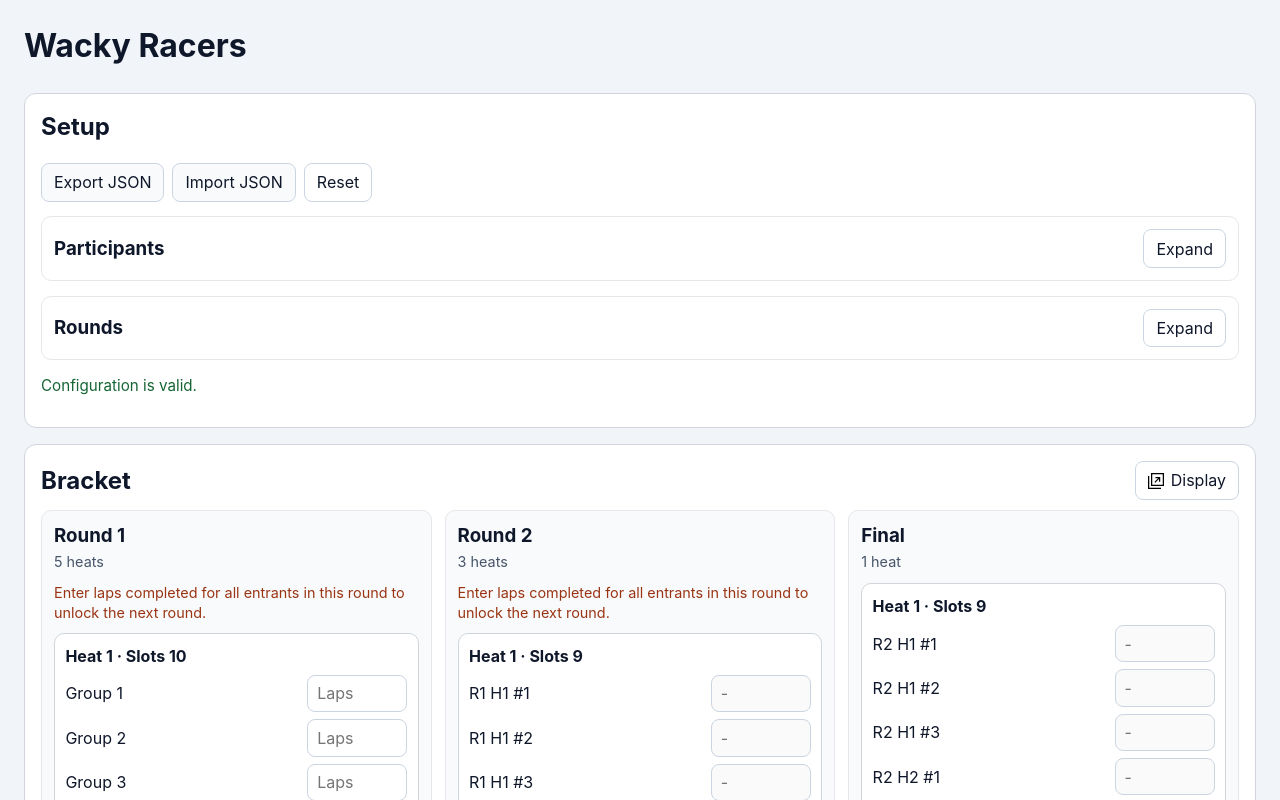
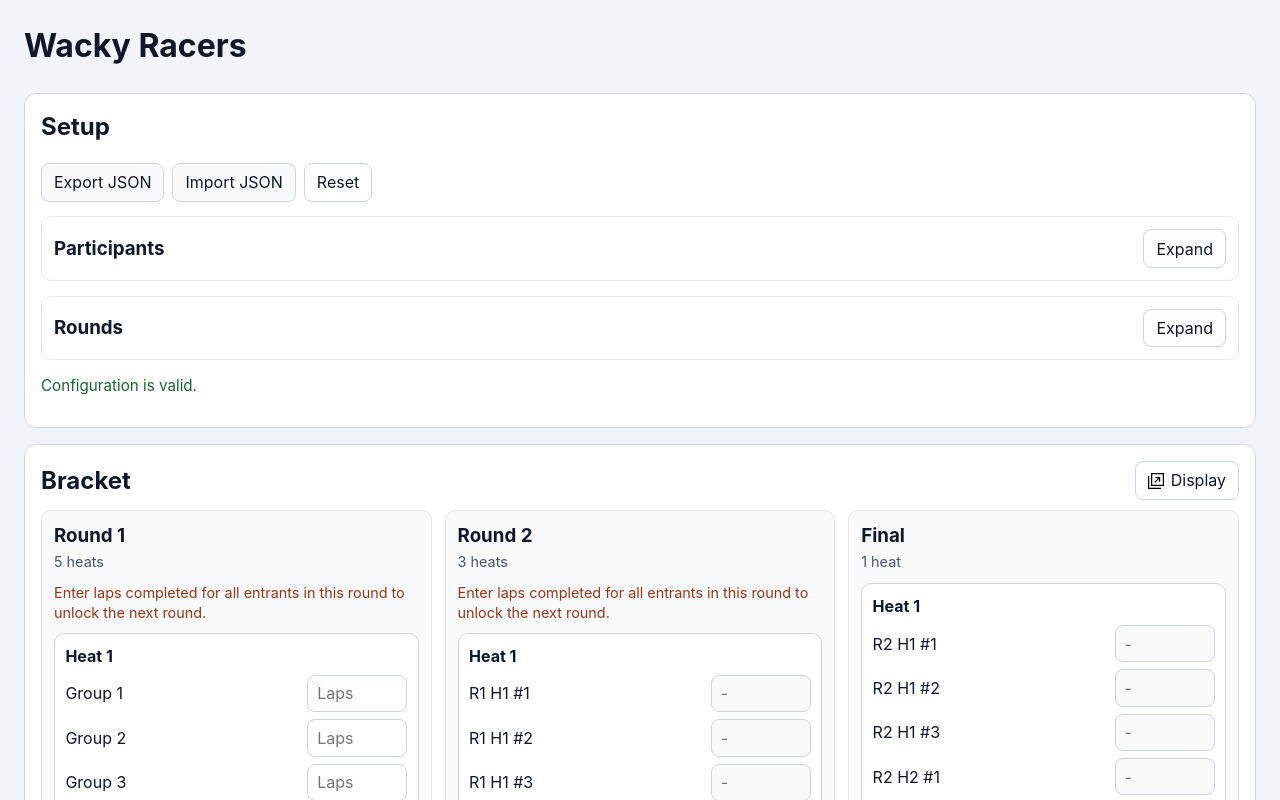
Before and after one commit to harrymander/wacky-bracket, a React (Vite) app: page / in a window 1280 px wide. Shown: the top 800 px of the page. Built offline with nearby package versions, Linux system fonts and the light colour scheme.

Commit message:
Do not display number of slots

```diff
--- a/src/components/BracketPanel.tsx
+++ b/src/components/BracketPanel.tsx
@@ -27,9 +27,7 @@ export const BracketPanel = ({ roundStates, results, isDisplayMode, onSetLaps }:
             const ranking = evaluateHeatLaps(heat, results?.[round.id]?.[heat.id])
             return (
               <section key={heat.id} className="heat-card">
-                <h4>
-                  {heat.label} · Slots {heat.participantSlots}
-                </h4>
+                <h4>{heat.label}</h4>
                 {heat.entrants.map((entrant, entrantIndex) => {
                   const participant = entrant.participant
                   const placeholder = entrant.source
```
